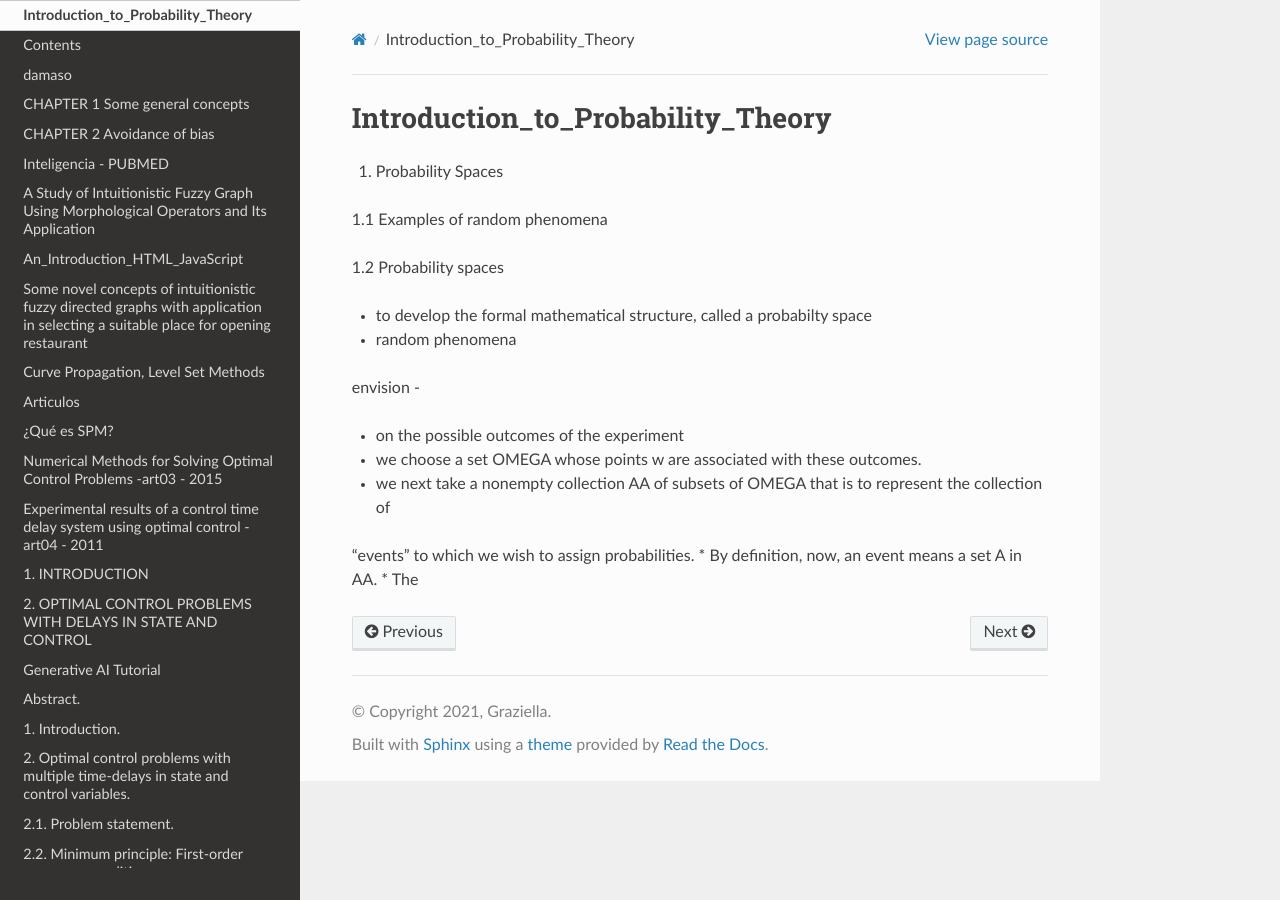
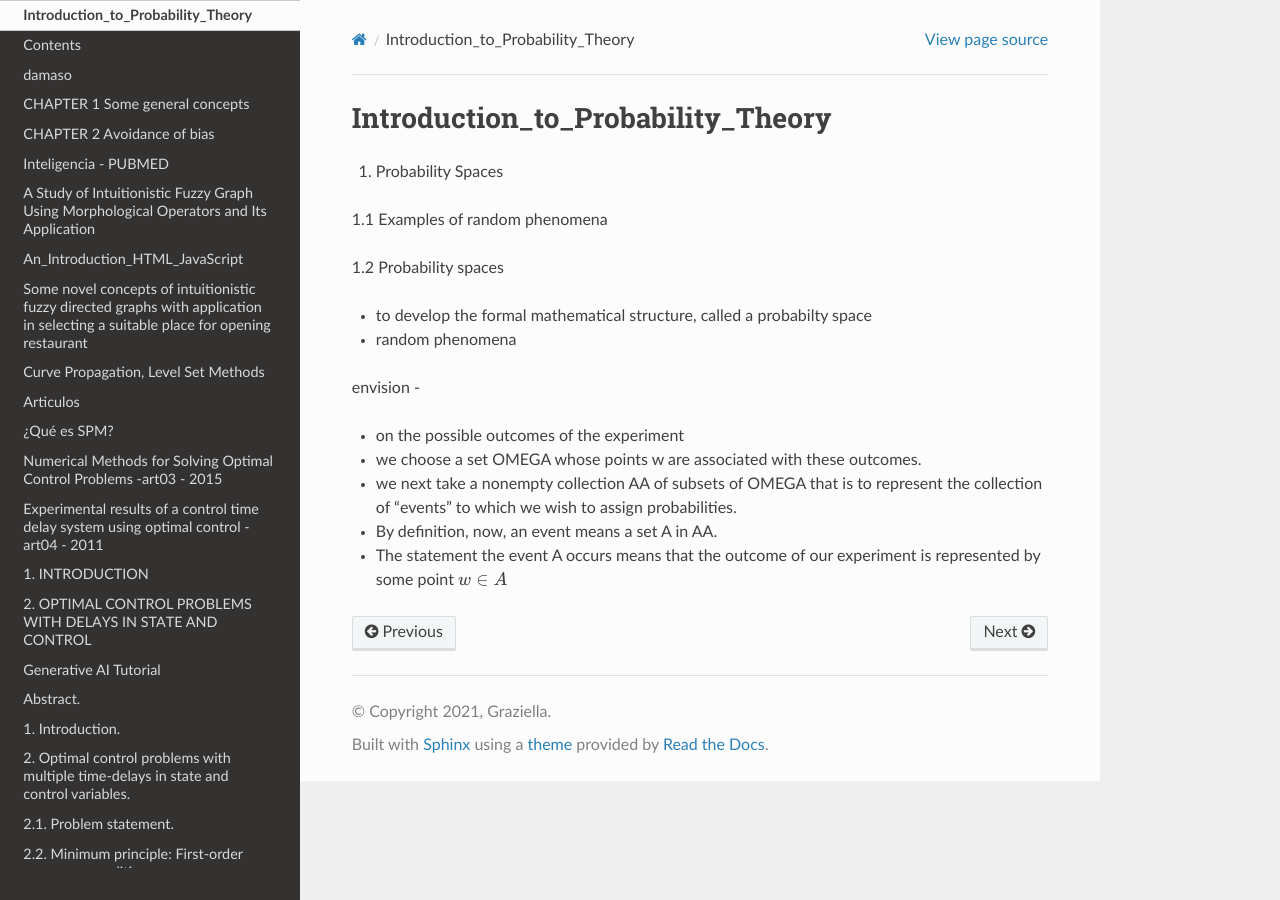
Before and after one commit to matecom57/santosg57-articulostesis, a Sphinx documentation site: the page built from docs/source/Introduction_to_Probability_Theory.rst, in a window 1280 px wide. Built offline with Sphinx 7.4.7 and the Read the Docs theme 3.1.0, drawn with Linux system fonts in a browser that asks for light colours.

```diff
--- a/docs/source/Introduction_to_Probability_Theory.rst
+++ b/docs/source/Introduction_to_Probability_Theory.rst
@@ -14,7 +14,6 @@ envision -
 
 * on the possible outcomes of the experiment
 * we choose a set OMEGA whose points w are associated with these outcomes.
-* we next take a nonempty collection AA of subsets of OMEGA that is to represent the collection of
-"events" to which we wish to assign probabilities.
+* we next take a nonempty collection AA of subsets of OMEGA that is to represent the collection of "events" to which we wish to assign probabilities.
 * By definition, now, an event means a set A in AA.
-* The
+* The statement the event A occurs means that the outcome of our experiment is represented by some point :math:`w \in A`
```
